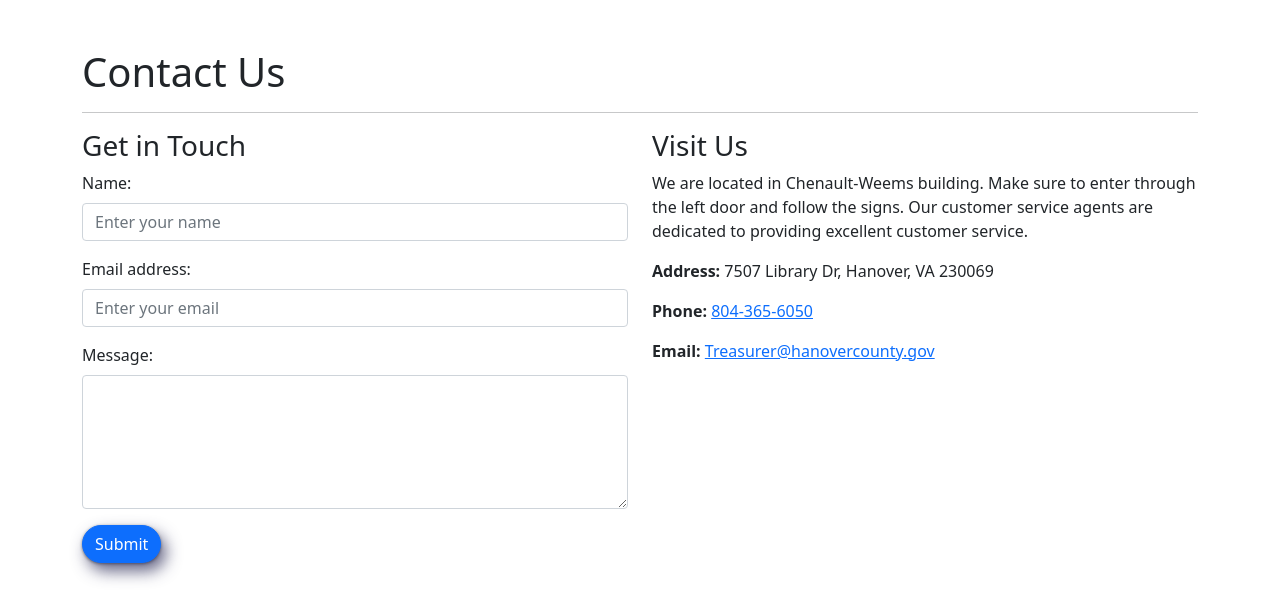
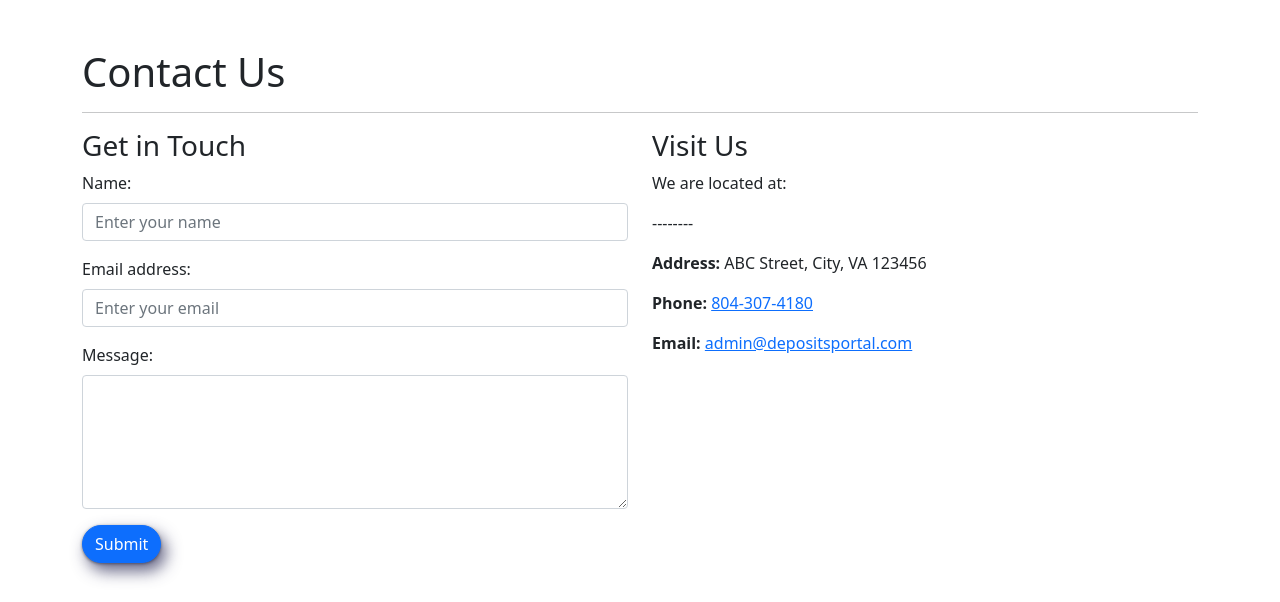
Before and after one commit to tahirkaloo/Cashier-Deposit-form2, a PHP site: page /contact.php in a window 1280 px wide. Shown: the part 116-718 px from the top of the page. Run offline with PHP 8.4, Linux system fonts and the light colour scheme; grey boxes are pictures that could not be loaded.

Commit message:
Fixed contact info

```diff
--- a/contact.php
+++ b/contact.php
@@ -123,10 +123,10 @@ if ($_SERVER["REQUEST_METHOD"] == "POST") {
       </div>
       <div class="col-md-6">
         <h3>Visit Us</h3>
-        <p>We are located in Chenault-Weems building. Make sure to enter through the left door and follow the signs. Our customer service agents are dedicated to providing excellent customer service.</p>
-        <p><strong>Address:</strong> 7507 Library Dr, Hanover, VA 230069</p>
-        <p><strong>Phone:</strong> <a href="tel:804-365-6050">804-365-6050</a></p>
-        <p><strong>Email:</strong> <a href="mailto:Treasurer@hanovercounty.gov">Treasurer@hanovercounty.gov</a></p>
+        <p>We are located at:</p><p>--------</p>
+        <p><strong>Address:</strong> ABC Street, City, VA 123456</p>
+        <p><strong>Phone:</strong> <a href="tel:804-307-4180">804-307-4180</a></p>
+        <p><strong>Email:</strong> <a href="mailto:admin@depositsportal.com">admin@depositsportal.com</a></p>
       </div>
     </div>
   </div>
```
